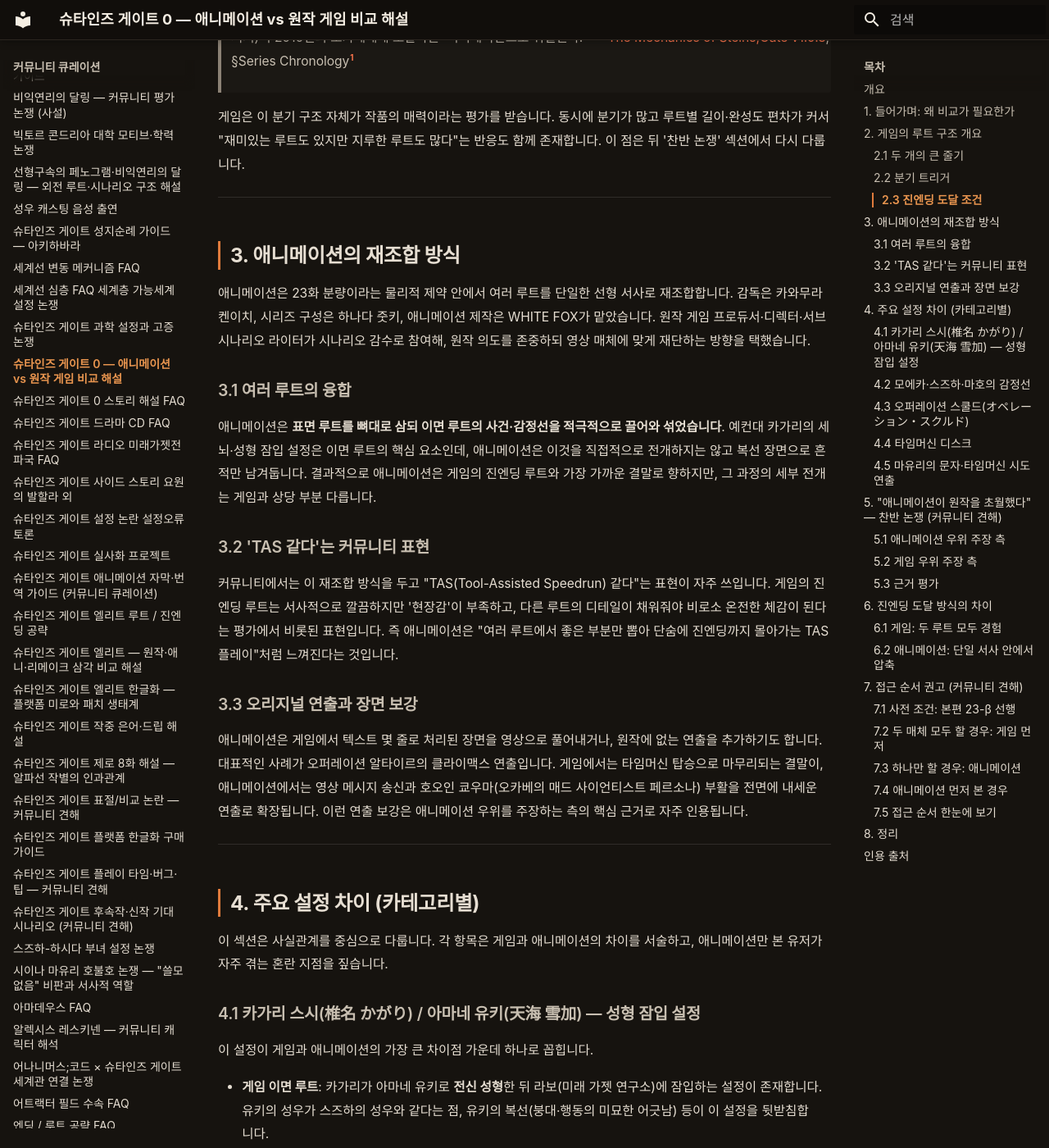
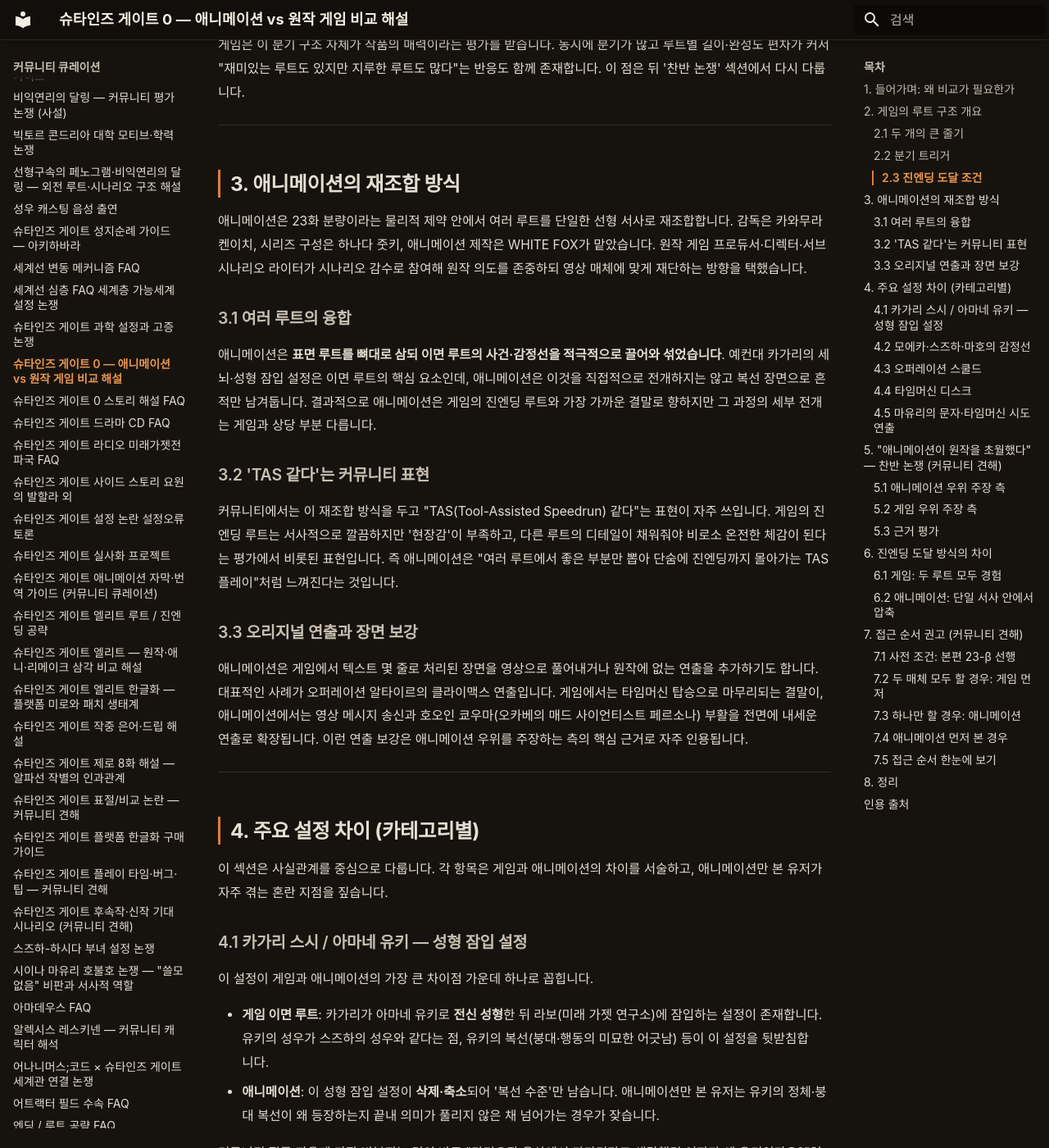
Before and after one commit to sgwiki/sgwiki.github.io, an MkDocs documentation site: the page built from wiki/커뮤니티-큐레이션/슈타게-제로-애니-게임-비교.md, in a window 1280 px wide and 1400 px high, scrolled down 2197 px. Shown: the whole window at 82% size. Built offline with MkDocs 1.6.1 and Material for MkDocs 9.7.7, drawn with Linux system fonts in a browser that asks for light colours; some web fonts are replaced; some of the changed text lies outside the part shown.

Commit message:
chore(wiki): 슈타게-제로-애니-게임-비교 정비 — 빈 '## 개요' 섹션 제거·한자/히라가나/카타카나 혼입 3건 제거(카가리 스시/아마네 유키/오퍼레이션 스쿨드 헤딩)·humanize 21건(연결어미 뒤 쉼표·~를 통해·메타 진입·이중 조사)·HUMANIZE-SUMMARY 메타데이터 블록 제거·사실·스포일러(endgame)·인용·각주·수치(1.048596%/23화/2036년) 불변
Co-Authored-By: Claude Opus 4.6 <noreply@anthropic.com>

```diff
--- a/wiki/커뮤니티-큐레이션/슈타게-제로-애니-게임-비교.md
+++ b/wiki/커뮤니티-큐레이션/슈타게-제로-애니-게임-비교.md
@@ -16,11 +16,9 @@ genre: complex_q
 
 # 슈타인즈 게이트 0 — 애니메이션 vs 원작 게임 비교 해설
 
-## 개요
-
 ## 1. 들어가며: 왜 비교가 필요한가
 
-슈타인즈 게이트 본편은 게임(2009)과 애니메이션(2011)이 서사 골격을 대체로 공유합니다. 진엔딩에 이르는 단일 경로를 애니메이션이 충실히 압축·재구성했기 때문에, 어느 쪽을 먼저 접하더라도 핵심 사건의 인과를 놓치지 않습니다.
+슈타인즈 게이트 본편은 게임(2009)과 애니메이션(2011)이 서사 골격을 대체로 공유합니다. 진엔딩에 이르는 단일 경로를 애니메이션이 충실히 압축·재구성했기 때문에 어느 쪽을 먼저 접하더라도 핵심 사건의 인과를 놓치지 않습니다.
 
 그러나 **Steins;Gate 0**(이하 '제로')는 상황이 다릅니다. 제로의 비주얼 노벨 게임(2015)은 크게 두 개의 줄기로 갈라지는 분기 구조를 갖추고 있고, 각 줄기 아래에 여러 서브 엔딩이 존재합니다. 반면 2018년에 방영된 TV 애니메이션은 이 다수의 루트를 단일한 선형 서사로 재조합했습니다. 결과적으로 두 매체는 같은 출발점에서 출발하지만, **중반 이후의 사건 전개·설정·캐릭터 비중이 체감상 다릅니다**.
 
@@ -63,11 +61,11 @@ genre: complex_q
 
 ## 3. 애니메이션의 재조합 방식
 
-애니메이션은 23화 분량이라는 물리적 제약 안에서 여러 루트를 단일한 선형 서사로 재조합합니다. 감독은 카와무라 켄이치, 시리즈 구성은 하나다 줏키, 애니메이션 제작은 WHITE FOX가 맡았습니다. 원작 게임 프로듀서·디렉터·서브 시나리오 라이터가 시나리오 감수로 참여해, 원작 의도를 존중하되 영상 매체에 맞게 재단하는 방향을 택했습니다.
+애니메이션은 23화 분량이라는 물리적 제약 안에서 여러 루트를 단일한 선형 서사로 재조합합니다. 감독은 카와무라 켄이치, 시리즈 구성은 하나다 줏키, 애니메이션 제작은 WHITE FOX가 맡았습니다. 원작 게임 프로듀서·디렉터·서브 시나리오 라이터가 시나리오 감수로 참여해 원작 의도를 존중하되 영상 매체에 맞게 재단하는 방향을 택했습니다.
 
 ### 3.1 여러 루트의 융합
 
-애니메이션은 **표면 루트를 뼈대로 삼되 이면 루트의 사건·감정선을 적극적으로 끌어와 섞었습니다**. 예컨대 카가리의 세뇌·성형 잠입 설정은 이면 루트의 핵심 요소인데, 애니메이션은 이것을 직접적으로 전개하지는 않고 복선 장면으로 흔적만 남겨둡니다. 결과적으로 애니메이션은 게임의 진엔딩 루트와 가장 가까운 결말로 향하지만, 그 과정의 세부 전개는 게임과 상당 부분 다릅니다.
+애니메이션은 **표면 루트를 뼈대로 삼되 이면 루트의 사건·감정선을 적극적으로 끌어와 섞었습니다**. 예컨대 카가리의 세뇌·성형 잠입 설정은 이면 루트의 핵심 요소인데, 애니메이션은 이것을 직접적으로 전개하지는 않고 복선 장면으로 흔적만 남겨둡니다. 결과적으로 애니메이션은 게임의 진엔딩 루트와 가장 가까운 결말로 향하지만 그 과정의 세부 전개는 게임과 상당 부분 다릅니다.
 
 ### 3.2 'TAS 같다'는 커뮤니티 표현
 
@@ -75,7 +73,7 @@ genre: complex_q
 
 ### 3.3 오리지널 연출과 장면 보강
 
-애니메이션은 게임에서 텍스트 몇 줄로 처리된 장면을 영상으로 풀어내거나, 원작에 없는 연출을 추가하기도 합니다. 대표적인 사례가 오퍼레이션 알타이르의 클라이맥스 연출입니다. 게임에서는 타임머신 탑승으로 마무리되는 결말이, 애니메이션에서는 영상 메시지 송신과 호오인 쿄우마(오카베의 매드 사이언티스트 페르소나) 부활을 전면에 내세운 연출로 확장됩니다. 이런 연출 보강은 애니메이션 우위를 주장하는 측의 핵심 근거로 자주 인용됩니다.
+애니메이션은 게임에서 텍스트 몇 줄로 처리된 장면을 영상으로 풀어내거나 원작에 없는 연출을 추가하기도 합니다. 대표적인 사례가 오퍼레이션 알타이르의 클라이맥스 연출입니다. 게임에서는 타임머신 탑승으로 마무리되는 결말이, 애니메이션에서는 영상 메시지 송신과 호오인 쿄우마(오카베의 매드 사이언티스트 페르소나) 부활을 전면에 내세운 연출로 확장됩니다. 이런 연출 보강은 애니메이션 우위를 주장하는 측의 핵심 근거로 자주 인용됩니다.
 
 ---
 
@@ -83,12 +81,12 @@ genre: complex_q
 
 이 섹션은 사실관계를 중심으로 다룹니다. 각 항목은 게임과 애니메이션의 차이를 서술하고, 애니메이션만 본 유저가 자주 겪는 혼란 지점을 짚습니다.
 
-### 4.1 카가리 스시(椎名 かがり) / 아마네 유키(天海 雪加) — 성형 잠입 설정
+### 4.1 카가리 스시 / 아마네 유키 — 성형 잠입 설정
 
 이 설정이 게임과 애니메이션의 가장 큰 차이점 가운데 하나로 꼽힙니다.
 
 - **게임 이면 루트**: 카가리가 아마네 유키로 **전신 성형**한 뒤 라보(미래 가젯 연구소)에 잠입하는 설정이 존재합니다. 유키의 성우가 스즈하의 성우와 같다는 점, 유키의 복선(붕대·행동의 미묘한 어긋남) 등이 이 설정을 뒷받침합니다.
-- **애니메이션**: 이 성형 잠입 설정이 **삭제·축소**되어 '복선 수준'만 남습니다. 애니메이션만 본 유저는 유키의 정체·붕대 복선이 왜 등장하는지, 끝내 의미가 풀리지 않은 채 넘어가는 경우가 잦습니다.
+- **애니메이션**: 이 성형 잠입 설정이 **삭제·축소**되어 '복선 수준'만 남습니다. 애니메이션만 본 유저는 유키의 정체·붕대 복선이 왜 등장하는지 끝내 의미가 풀리지 않은 채 넘어가는 경우가 잦습니다.
 
 커뮤니티 질문 가운데 가장 반복되는 것이 바로 "라디오관 옥상에서 카가리라고 생각했던 여자가 왜 유키인가요?"입니다. 정답은 게임 이면 루트의 성형 잠입 설정이 애니메이션에서는 유키와 카가리가 별개 인물처럼 처리되는 바람에 발생한 서사적 간극 때문입니다. 게임을 경험한 유저들은 이 간극을 두고 "애니메이션이 두 루트를 섞는 과정에서 이면 루트의 카가리=유키 설정을 명시적으로 전개하지 못한 것"으로 설명합니다.
 
@@ -96,18 +94,18 @@ genre: complex_q
 
 - **키류 모에카**: 게임에서는 모에카의 라운더 코드네임 'M4', 카가리에 의해 생명을 구해졌다는 설정 등이 보강됩니다. 다루의 은신처에서 마주치는 여성의 정체, 카가리가 모에카의 집에서 'M4'라고 부르는 장면 등이 애니메이션에서는 축약·생략됩니다.
 - **스즈하**: 게임에서는 스즈하가 카가리를 찾는 과정, 1998년 아키하바라에서 카가리와 떨어지는 과거사, 평화유지 부대와의 관계가 루트마다 깊이를 달리하여 다뤄집니다.
-- **히야죠 마호**: 게임 표면 루트(존재증명의 오토마톤)에서는 마호가 주인공에 가까운 비중을 차지합니다. 오카베가 마호에게 크리스의 죽음을 고백하려 할 때, 애니메이션에서는 마호가 추측만 하지만 게임에서는 "더 말하지 않아도 된다"며 오카베의 고백을 막아주는 장면 등이 대표적인 차이로 꼽힙니다.
+- **히야죄 마호**: 게임 표면 루트(존재증명의 오토마톤)에서는 마호가 주인공에 가까운 비중을 차지합니다. 오카베가 마호에게 크리스의 죽음을 고백하려 할 때 애니메이션에서는 마호가 추측만 하지만, 게임에서는 "더 말하지 않아도 된다"며 오카베의 고백을 막아주는 장면 등이 대표적인 차이로 꼽힙니다.
 
-### 4.3 오퍼레이션 스쿨드(オペレーション・スクルド)
+### 4.3 오퍼레이션 스쿨드
 
 오퍼레이션 스쿨드는 "세계를 속여서 크리스를 구한다"는 메커니즘으로, 미래의 영상 메시지(노스탤지어 드라이브 메일)를 2010년의 오카베에게 보내 크리스 구출 작전을 성공시키는 핵심 장치입니다. 본편의 진엔딩과 제로의 진엔딩 모두 이 메커니즘을 통해 슈타인즈 게이트 세계선(다이버전스 1.048596%)에 도달합니다.
 
-제로는 이 영상 메시지가 '어떻게 만들어졌는지'를 그린 프리퀄이며, 게임과 애니메이션 모두 이 메커니즘의 완성을 클라이맥스로 삼습니다. 다만 애니메이션의 오퍼레이션 알타이르 연출이 압도적이라는 평가가 많아, 이 부분은 '찬반 논쟁' 섹션의 핵심 쟁점이 됩니다.
+제로는 이 영상 메시지가 '어떻게 만들어졌는지'를 그린 프리퀄이며, 게임과 애니메이션 모두 이 메커니즘의 완성을 클라이맥스로 삼습니다. 다만 애니메이션의 오퍼레이션 알타이르 연출이 압도적이라는 평가가 많아 이 부분은 '찬반 논쟁' 섹션의 핵심 쟁점이 됩니다.
 
 ### 4.4 타임머신 디스크
 
-- **게임**: 다루가 타임머신 내부에 붙여둔 디스크는 루트 분기의 핵심 트리거입니다. 이 디스크가 크리스의 하드디스크로 밝혀지며, 왈큐레의 미래 타임머신 개발에 기여한다는 설정이 전개됩니다.
-- **애니메이션**: 이 디스크 설정이 단순화되어, 다루가 개인적 용도로 사용한 것으로 처리되는 등 단일 서사에 맞게 축약됩니다.
+- **게임**: 다루가 타임머신 내부에 붙여둔 디스크는 루트 분기의 핵심 트리거입니다. 이 디스크가 크리스의 하드디스크로 밝혀지며 왈큐레의 미래 타임머신 개발에 기여한다는 설정이 전개됩니다.
+- **애니메이션**: 이 디스크 설정이 단순화되어 다루가 개인적 용도로 사용한 것으로 처리되는 등 단일 서사에 맞게 축약됩니다.
 
 ### 4.5 마유리의 문자·타임머신 시도 연출
 
@@ -156,7 +154,7 @@ genre: complex_q
 
 ### 6.2 애니메이션: 단일 서사 안에서 압축
 
-애니메이션은 두 루트의 요소를 단일 서사 안에 압축했기 때문에, 시청자는 23화 분량만으로 진엔딩에 해당하는 결말에 도달합니다. 접근성은 높지만 설정의 깊이는 상대적으로 얕아집니다. 진엔딩 도달이라는 '결론' 자체는 같아도, 그 결론에 이르는 '과정의 밀도'가 다릅니다.
+애니메이션은 두 루트의 요소를 단일 서사 안에 압축했기 때문에, 시청자는 23화 분량만으로 진엔딩에 해당하는 결말에 도달합니다. 접근성은 높지만 설정의 깊이는 상대적으로 얕아집니다. 진엔딩 도달이라는 '결론' 자체는 같아도 그 결론에 이르는 '과정의 밀도'가 다릅니다.
 
 두 방식 모두 유효하며, 어느 쪽이 더 적합한가는 시청자·플레이어의 상황(시간·선호도·매체 친숙도)에 달린 문제입니다.
 
```
Also changed, not shown: other parts of wiki/커뮤니티-큐레이션/슈타게-제로-애니-게임-비교.md (+2 -2 lines).
